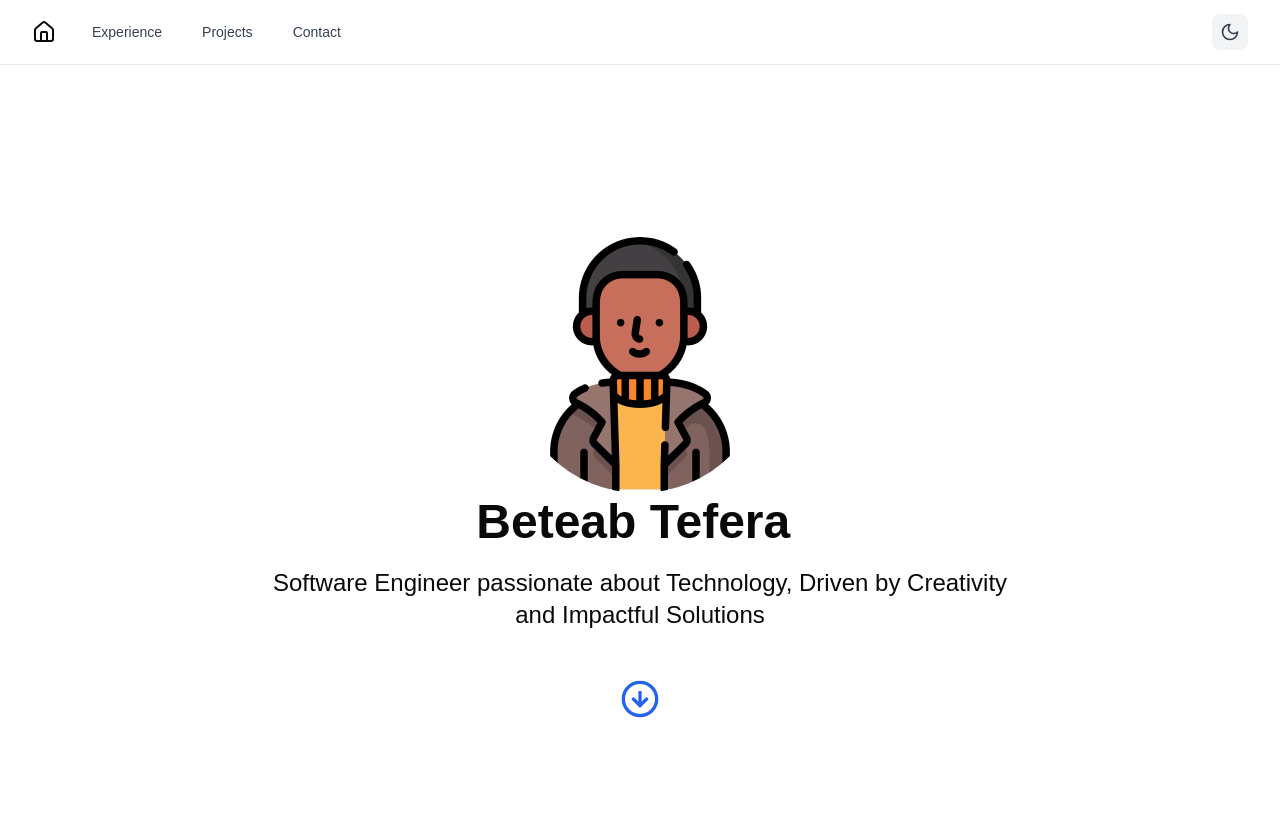
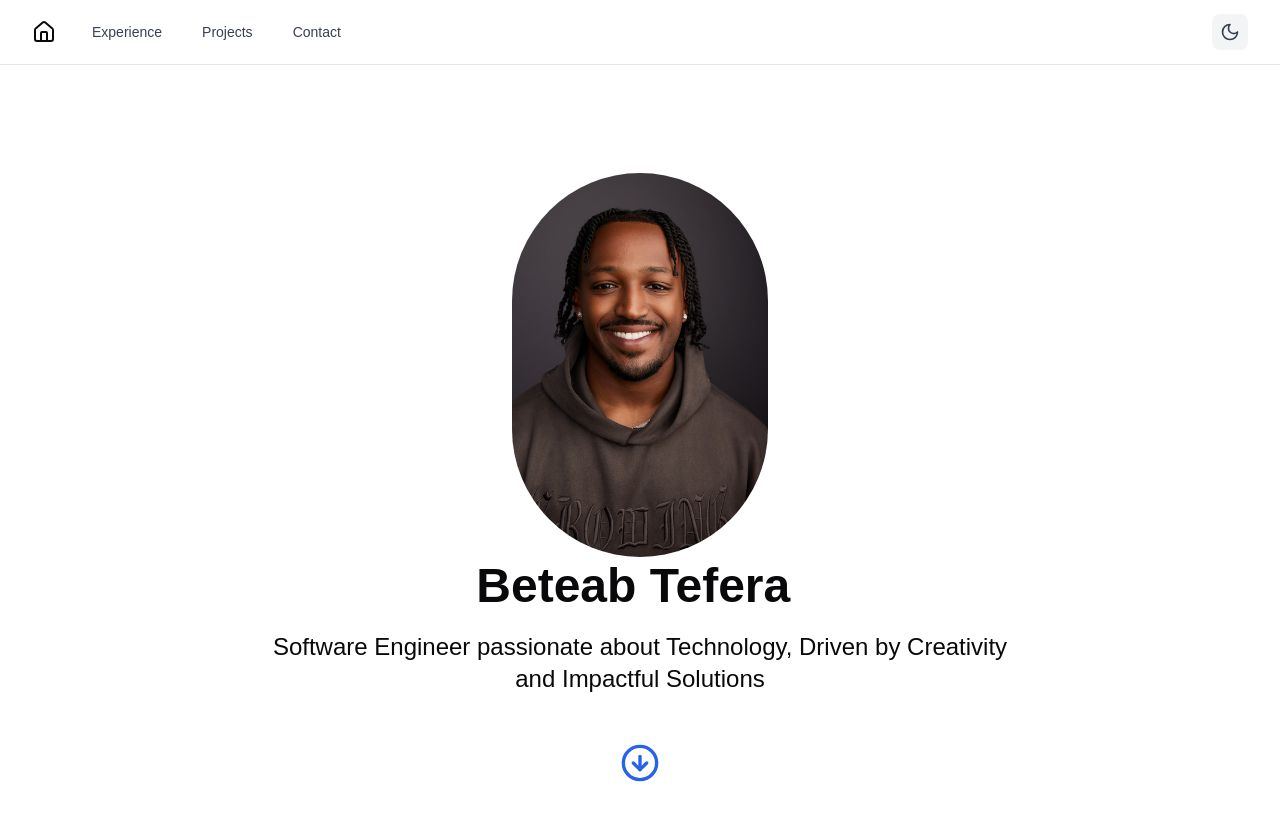
Before and after one commit to BeteabTefera/portfolio_website, a Next.js app in the folder app/: page / in a window 1280 px wide. Shown: the top 820 px of the page. Built offline with nearby package versions, Linux system fonts and the light colour scheme.

Commit message:
Update hero.tsx

```diff
--- a/app/components/hero.tsx
+++ b/app/components/hero.tsx
@@ -11,7 +11,7 @@ export function Hero() {
         <div className="container mx-auto">
           <h1 className="text-4xl sm:text-3xl md:text-4xl lg:text-5xl font-bold mb-4">
             <Image
-              src="/assets/character.jpg"
+              src="/assets/headshot-img.jpg"
               alt="Profile"
               width={256}
               height={256}
```
